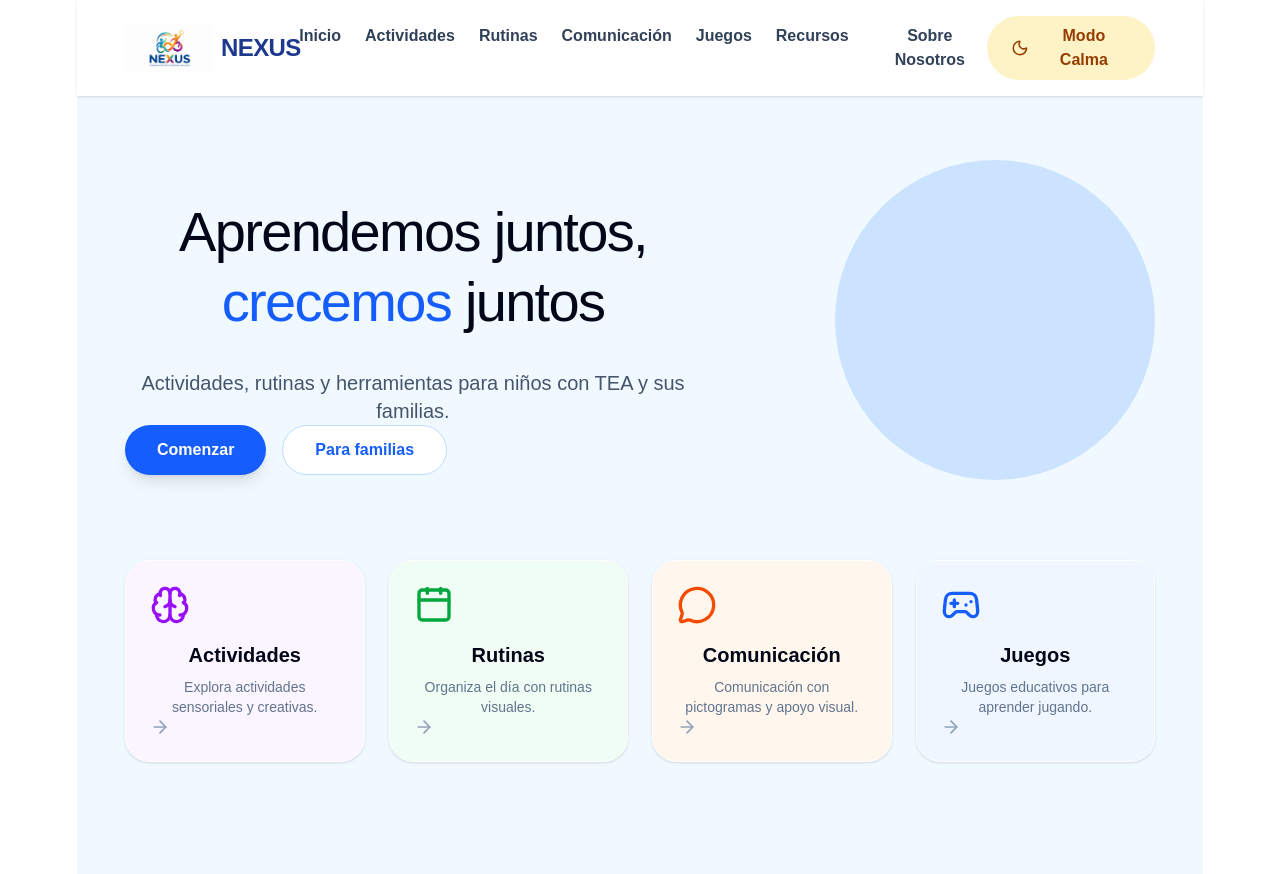
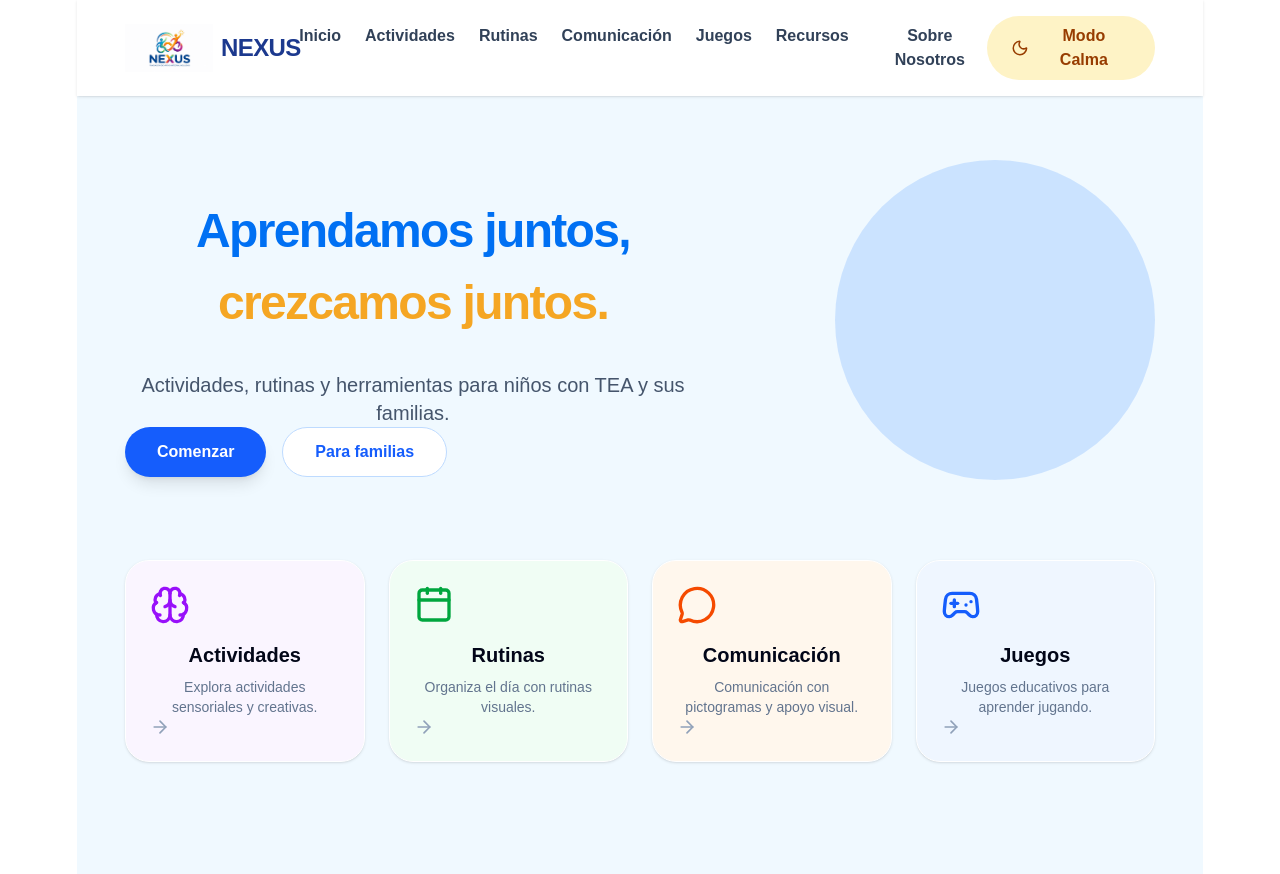
Before and after one commit to Barbarariv/nexus, a React (Vite) app: page / in a window 1280 px wide. Built offline with nearby package versions, Linux system fonts and the light colour scheme.

Commit message:
Actualizando colores y corrigiendo traducción

```diff
--- a/src/App.jsx
+++ b/src/App.jsx
@@ -36,7 +36,11 @@ function App() {
       <main className="max-w-7xl mx-auto px-12 py-16">
         <div className="flex flex-col lg:flex-row items-center justify-between gap-12 mb-20">
           <div className="max-w-xl">
-            <h1 className="text-6xl font-extrabold leading-tight mb-6">Aprendemos juntos, <span className="text-blue-600">crecemos</span> juntos</h1>
+
+<h1 className="titulo-principal" translate="no">
+  <span className="texto-azul">Aprendamos juntos, </span>
+  <span className="texto-naranja">crezcamos juntos.</span>
+</h1>
             <p className="text-xl text-slate-600 mb-8">Actividades, rutinas y herramientas para niños con TEA y sus familias.</p>
             <div className="flex gap-4">
               <button className="bg-blue-600 text-white px-8 py-3 rounded-full font-bold shadow-lg">Comenzar</button>
--- a/src/index.css
+++ b/src/index.css
@@ -91,3 +91,23 @@ code {
   padding: 4px 8px;
   background: var(--code-bg);
 }
+.titulo-principal {
+  font-size: 3rem; /* Ajusta según tu diseño */
+  font-weight: bold;
+}
+
+/* Usamos !important para asegurar que el color gane sobre cualquier otra regla */
+.titulo-principal {
+  font-size: 3rem !important;
+  font-weight: bold !important;
+  color: #333333 !important; /* Un gris muy oscuro, casi negro, para que resalte */
+}
+
+/* Clases específicas para tus colores */
+.texto-azul {
+  color: #0070f3 !important; /* Azul profesional */
+}
+
+.texto-naranja {
+  color: #f5a623 !important; /* Naranja vibrante */
+}
```
